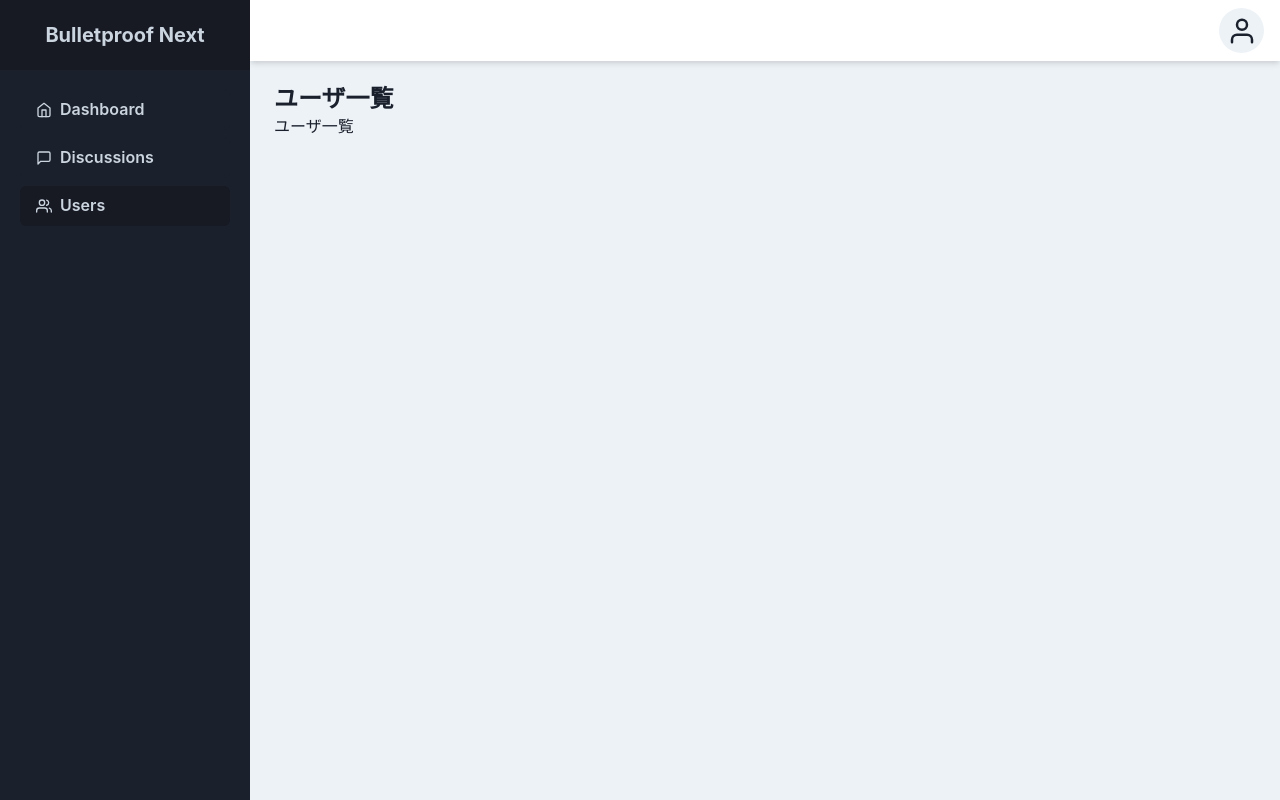
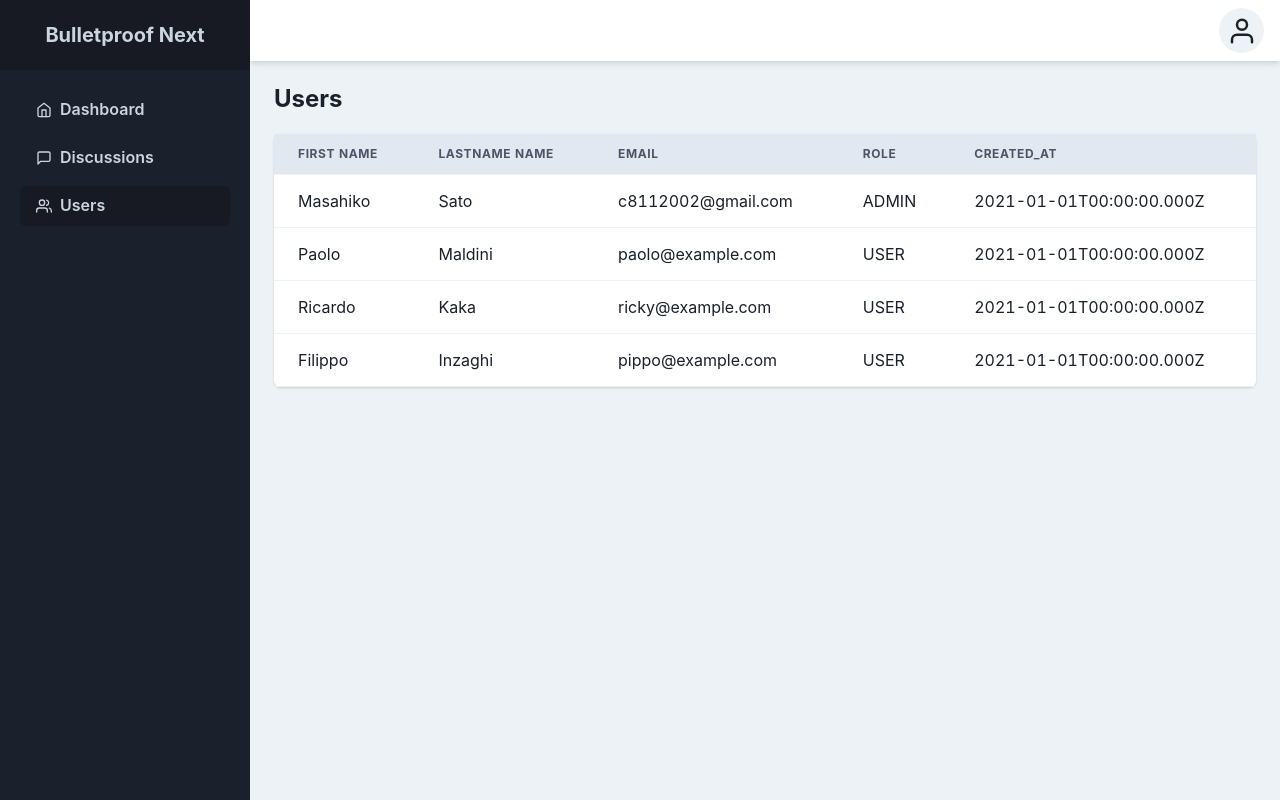
Before and after one commit to axis-sato/bulletproof-next, a Next.js app: page /app/users in a window 1280 px wide. Built offline with nearby package versions, Linux system fonts and the light colour scheme.

Commit message:
React Tableを使ってUser一覧を作成

```diff
--- a/package.json
+++ b/package.json
@@ -24,11 +24,13 @@
     "next": "12.0.7",
     "react": "17.0.2",
     "react-dom": "17.0.2",
-    "react-icons": "^4.3.1"
+    "react-icons": "^4.3.1",
+    "react-table": "^7.7.0"
   },
   "devDependencies": {
     "@types/node": "16.11.11",
     "@types/react": "17.0.37",
+    "@types/react-table": "^7.7.9",
     "eslint": "8.4.0",
     "eslint-config-next": "12.0.7",
     "eslint-config-prettier": "^8.3.0",
--- /dev/null
+++ b/src/features/users/components/UserList.tsx
@@ -0,0 +1,60 @@
+import { Table, Thead, Tr, Th, Tbody, Td, TableProps } from "@chakra-ui/react";
+
+import { useUsersTable } from "../hooks/useUsersTable";
+
+type Props = TableProps;
+
+const UserList = (props: Props) => {
+  const { getTableProps, getTableBodyProps, headerGroups, rows, prepareRow } =
+    useUsersTable();
+
+  return (
+    <Table
+      {...getTableProps()}
+      boxShadow="base"
+      rounded="md"
+      bg="white"
+      {...props}
+    >
+      <Thead bg="gray.200">
+        {headerGroups.map((headerGroup) => {
+          const { key, ...restHeaderGroupProps } =
+            headerGroup.getHeaderGroupProps();
+          return (
+            <Tr key={key} {...restHeaderGroupProps}>
+              {headerGroup.headers.map((column) => {
+                const { key, ...restHeaderProps } = column.getHeaderProps();
+                return (
+                  <Th key={key} {...restHeaderProps}>
+                    {column.render("Header")}
+                  </Th>
+                );
+              })}
+            </Tr>
+          );
+        })}
+      </Thead>
+      <Tbody {...getTableBodyProps()}>
+        {rows.map((row) => {
+          prepareRow(row);
+          const { key, ...restRowProps } = row.getRowProps();
+          return (
+            <Tr key={key} {...restRowProps}>
+              {row.cells.map((cell) => {
+                const { key, ...restCellProps } = cell.getCellProps();
+                return (
+                  <Td key={key} {...restCellProps}>
+                    {cell.render("Cell")}
+                  </Td>
+                );
+              })}
+            </Tr>
+          );
+        })}
+      </Tbody>
+    </Table>
+  );
+};
+
+export default UserList;
+<div>Enter</div>;
--- /dev/null
+++ b/src/features/users/hooks/useUsersTable.ts
@@ -0,0 +1,77 @@
+import { useMemo } from "react";
+import { useTable, Column } from "react-table";
+
+import { UserRole, USER_ROLE_ADMIN, USER_ROLE_USER } from "@/hooks/useAuth";
+
+type UserTableRow = {
+  firstName: string;
+  lastName: string;
+  email: string;
+  role: UserRole;
+  createdAt: Date;
+};
+
+export const useUsersTable = () => {
+  const data: UserTableRow[] = useMemo(
+    () => [
+      {
+        firstName: "Masahiko",
+        lastName: "Sato",
+        email: "c8112002@gmail.com",
+        role: USER_ROLE_ADMIN,
+        createdAt: new Date(2021, 0, 1, 0, 0, 0),
+      },
+      {
+        firstName: "Paolo",
+        lastName: "Maldini",
+        email: "paolo@example.com",
+        role: USER_ROLE_USER,
+        createdAt: new Date(2021, 0, 1, 0, 0, 0),
+      },
+      {
+        firstName: "Ricardo",
+        lastName: "Kaka",
+        email: "ricky@example.com",
+        role: USER_ROLE_USER,
+        createdAt: new Date(2021, 0, 1, 0, 0, 0),
+      },
+      {
+        firstName: "Filippo",
+        lastName: "Inzaghi",
+        email: "pippo@example.com",
+        role: USER_ROLE_USER,
+        createdAt: new Date(2021, 0, 1, 0, 0, 0),
+      },
+    ],
+    []
+  );
+
+  const columns: ReadonlyArray<Column<UserTableRow>> = useMemo(
+    () => [
+      {
+        Header: "FIRST NAME",
+        accessor: "firstName",
+      },
+      {
+        Header: "LASTNAME NAME",
+        accessor: "lastName",
+      },
+      {
+        Header: "EMAIL",
+        accessor: "email",
+      },
+      {
+        Header: "ROLE",
+        accessor: "role",
+      },
+      {
+        id: "createdAt",
+        Header: "CREATED_AT",
+        accessor: (row) => row.createdAt.toISOString(),
+      },
+    ],
+    []
+  );
+
+  return useTable({ columns, data });
+};
--- a/src/features/users/routes/Users.tsx
+++ b/src/features/users/routes/Users.tsx
@@ -1,7 +1,13 @@
+import UserList from "../components/UserList";
+
 import MainLayout from "@/components/Layout/MainLayout";
 
 const Users = () => {
-  return <MainLayout title="ユーザ一覧">ユーザ一覧</MainLayout>;
+  return (
+    <MainLayout title="Users">
+      <UserList mt="5" />
+    </MainLayout>
+  );
 };
 
 export default Users;
--- a/src/hooks/useAuth.ts
+++ b/src/hooks/useAuth.ts
@@ -1,6 +1,6 @@
 export const USER_ROLE_ADMIN = "ADMIN" as const;
 export const USER_ROLE_USER = "USER" as const;
-type UserRole = typeof USER_ROLE_ADMIN | typeof USER_ROLE_USER;
+export type UserRole = typeof USER_ROLE_ADMIN | typeof USER_ROLE_USER;
 type User = { name: string; role: UserRole };
 
 export const useAuth = () => {
```
Also changed, not shown: 1 other file (tests, documents, lock files or other folders).
